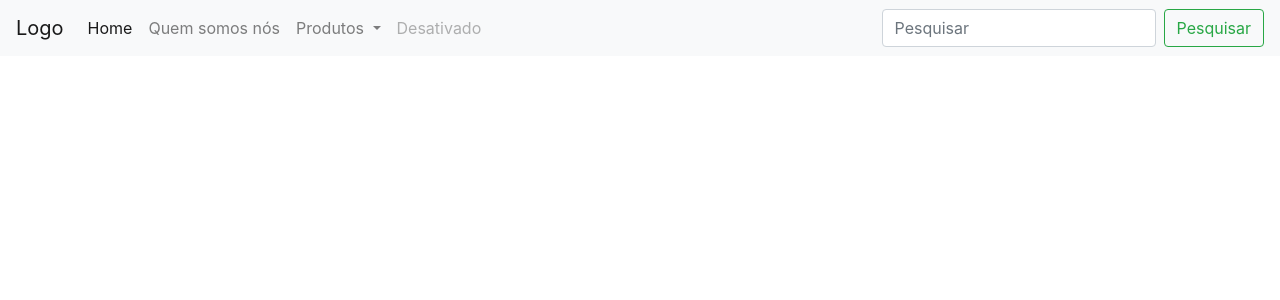
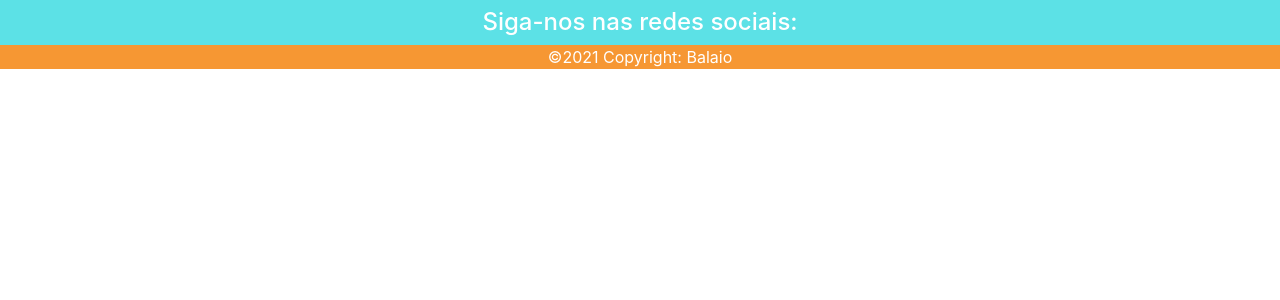
Before and after one commit to BalaioGen/BalaioFrontEnd, an Angular app: page / in a window 1280 px wide. Shown: the top 300 px of the page. Built offline with nearby package versions, Linux system fonts and the light colour scheme.

Commit message:
implementando a componente rodapé

```diff
--- a/angular.json
+++ b/angular.json
@@ -1,5 +1,8 @@
 {
   "$schema": "./node_modules/@angular/cli/lib/config/schema.json",
+  "cli": {
+    "analytics": "bcae9805-e3a1-49aa-8ff7-32b25dfe58d6"
+  },
   "version": 1,
   "newProjectRoot": "projects",
   "projects": {
--- a/src/app/app.component.html
+++ b/src/app/app.component.html
@@ -1 +1,2 @@
-<app-menu></app-menu>
+<!-- <app-menu></app-menu> -->
+<app-rodape></app-rodape>
--- a/src/app/rodape/rodape.component.css
+++ b/src/app/rodape/rodape.component.css
@@ -0,0 +1,39 @@
+.social-network {
+    list-style: none;
+    padding: 0;
+    }
+
+    ul.social-network li {
+        display: inline;
+        margin: 0;
+        padding: 5px;
+    }
+
+    .fa {
+        font-size: 35pt;
+        color: white;
+        padding: 10px;
+    }
+
+    /* quando passa o mouse em cima = hover */
+    .fa-facebook-square:hover{
+        color: rgb(48, 48, 253);
+    }
+
+    .fa-instagram:hover {
+        color: rgb(231, 71, 138);
+    }
+
+    .fa-linkedin-square:hover {
+        color: #0072b1;
+    }
+
+    /* Persnonalização */
+
+   .bg-laranja {
+    background-color:#f69733;
+    }
+
+    .bg-azul {
+    background-color: #5ce1e6;
+    }
--- a/src/app/rodape/rodape.component.html
+++ b/src/app/rodape/rodape.component.html
@@ -1 +1,39 @@
-<p>rodape works!</p>
+<footer class="page-footer font-small bg-azul pt-2">
+
+    <div class="container">
+        <div class="row">
+            <div class="col-md-12 d-flex justify-content-center">
+                <h4 class="text-white"> Siga-nos nas redes sociais:</h4>
+            </div>
+        </div>
+
+        <!-- <div class="row">
+            <div class="col-md-12 d-flex justify-content-center">
+                <ul class="social-network">
+                    <li>
+                        <a href="https://www.facebook.com" target="_blank" class="icofacebook">
+                            <i class="fa fa-facebook-square" aria-hidden="true"></i>
+                        </a>
+                    </li>
+
+                    <li>
+                        <a href="https://www.instagram.com" target="_blank" class="icoinstagran">
+                            <i class="fa fa-instagram" aria-hidden="true"></i>
+                        </a>
+                    </li>
+
+                    <li>
+                        <a href="https://www.linkedin.com" target="_blank" class="icolinkedin">
+                            <i class="fa fa-linkedin-square" aria-hidden="true"></i>
+                        </a>
+                    </li>
+                </ul>
+            </div>
+        </div> -->
+    </div>
+
+    <div class="footer-copyright bg-laranja text-center py-.5 text-white">
+        <span class="text-align">&copy;2021 Copyright: Balaio</span>
+    </div>
+
+</footer>
```
